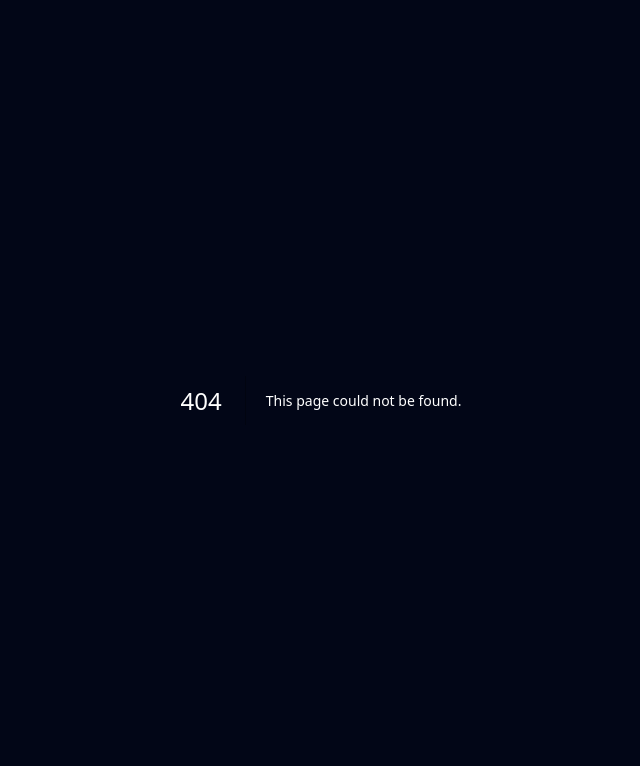
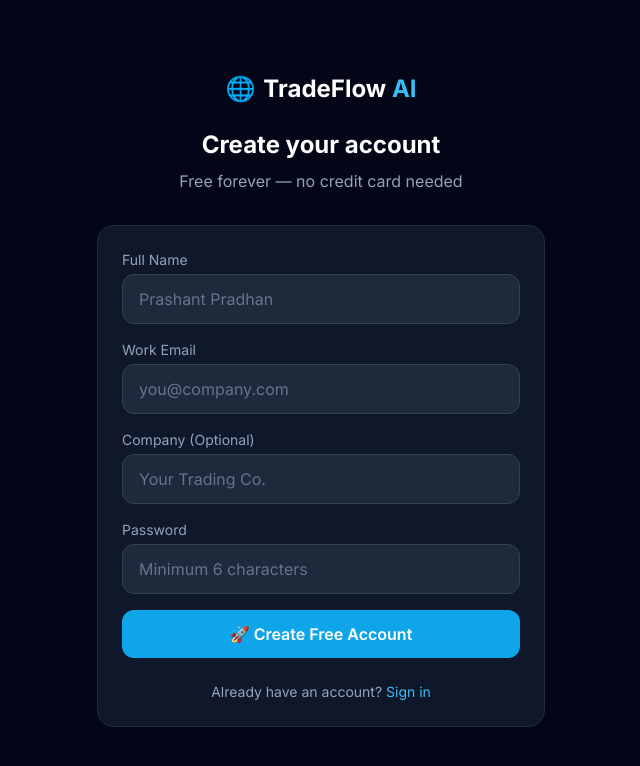
Before and after one commit to pp1185248-droid/tradeflow-ai, a Next.js app: page /register in a window 1280 px wide. Before the commit this address had no page. Shown: the top 766 px of the page, without its empty margins (319-959 px from the left). Built offline with nearby package versions, Linux system fonts and the light colour scheme.

Commit message:
feat: add app/(auth)/register/page.tsx

```diff
--- /dev/null
+++ b/app/(auth)/register/page.tsx
@@ -0,0 +1,71 @@
+'use client';
+import { useState } from 'react';
+import Link from 'next/link';
+import { useRouter } from 'next/navigation';
+import axios from 'axios';
+
+export default function RegisterPage() {
+  const router = useRouter();
+  const [form, setForm] = useState({ name: '', email: '', password: '', company: '' });
+  const [error, setError] = useState('');
+  const [loading, setLoading] = useState(false);
+
+  const submit = async (e: React.FormEvent) => {
+    e.preventDefault();
+    setLoading(true);
+    setError('');
+    try {
+      await axios.post('/api/auth/register', form);
+      router.push('/dashboard');
+    } catch (err: any) {
+      setError(err.response?.data?.error || 'Registration failed. Please try again.');
+    } finally {
+      setLoading(false);
+    }
+  };
+
+  return (
+    <div className="min-h-screen flex items-center justify-center p-4 bg-slate-950">
+      <div className="w-full max-w-md">
+        <div className="text-center mb-8">
+          <Link href="/" className="inline-flex items-center gap-2 text-2xl font-bold">
+            <span>🌐</span>
+            <span>TradeFlow <span className="text-sky-400">AI</span></span>
+          </Link>
+          <h1 className="text-2xl font-bold text-white mt-6">Create your account</h1>
+          <p className="text-slate-400 mt-2">Free forever — no credit card needed</p>
+        </div>
+        <div className="card">
+          {error && (
+            <div className="bg-red-500/10 border border-red-500/30 text-red-400 rounded-xl p-3 mb-6 text-sm">{error}</div>
+          )}
+          <form onSubmit={submit} className="space-y-4">
+            <div>
+              <label className="text-sm text-slate-400 mb-1 block">Full Name</label>
+              <input className="input" type="text" placeholder="Prashant Pradhan" value={form.name} onChange={e => setForm({ ...form, name: e.target.value })} required />
+            </div>
+            <div>
+              <label className="text-sm text-slate-400 mb-1 block">Work Email</label>
+              <input className="input" type="email" placeholder="you@company.com" value={form.email} onChange={e => setForm({ ...form, email: e.target.value })} required />
+            </div>
+            <div>
+              <label className="text-sm text-slate-400 mb-1 block">Company (Optional)</label>
+              <input className="input" type="text" placeholder="Your Trading Co." value={form.company} onChange={e => setForm({ ...form, company: e.target.value })} />
+            </div>
+            <div>
+              <label className="text-sm text-slate-400 mb-1 block">Password</label>
+              <input className="input" type="password" placeholder="Minimum 6 characters" value={form.password} onChange={e => setForm({ ...form, password: e.target.value })} required />
+            </div>
+            <button type="submit" className="btn-primary w-full mt-2" disabled={loading}>
+              {loading ? 'Creating Account...' : '🚀 Create Free Account'}
+            </button>
+          </form>
+          <p className="text-center text-slate-400 mt-6 text-sm">
+            Already have an account?{' '}
+            <Link href="/login" className="text-sky-400 hover:underline">Sign in</Link>
+          </p>
+        </div>
+      </div>
+    </div>
+  );
+}
```
